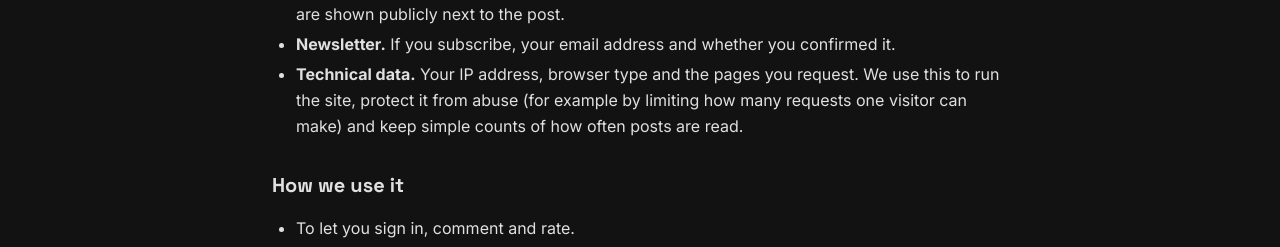
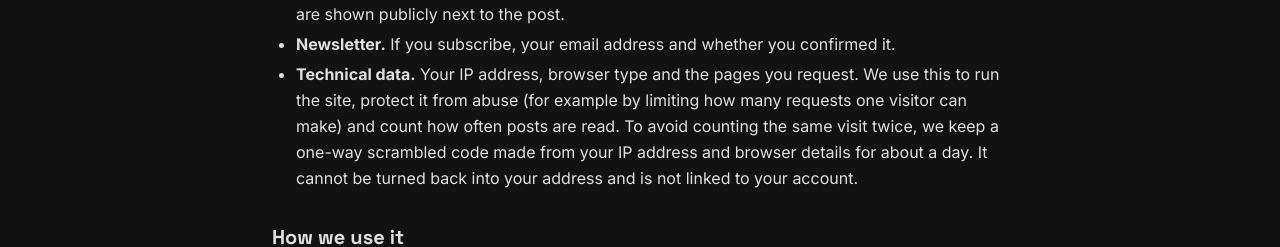
Before and after one commit to Azhayon/azhayon-web, a Next.js app: page /privacy in a window 1280 px wide. Shown: the part 446-693 px from the top of the page. Built offline with nearby package versions, Linux system fonts and the light colour scheme; no server answers.

Commit message:
5.3b: privacy page mentions view counting

```diff
--- a/src/app/privacy/page.tsx
+++ b/src/app/privacy/page.tsx
@@ -35,8 +35,10 @@ export default function PrivacyPage() {
         </li>
         <li>
           <strong>Technical data.</strong> Your IP address, browser type and the pages you request. We use this to run
-          the site, protect it from abuse (for example by limiting how many requests one visitor can make) and keep
-          simple counts of how often posts are read.
+          the site, protect it from abuse (for example by limiting how many requests one visitor can make) and count how
+          often posts are read. To avoid counting the same visit twice, we keep a one-way scrambled code made from your IP
+          address and browser details for about a day. It cannot be turned back into your address and is not linked to
+          your account.
         </li>
       </ul>
 
```
